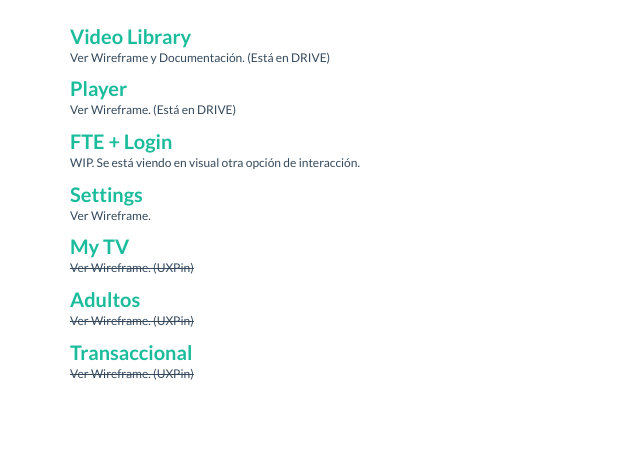
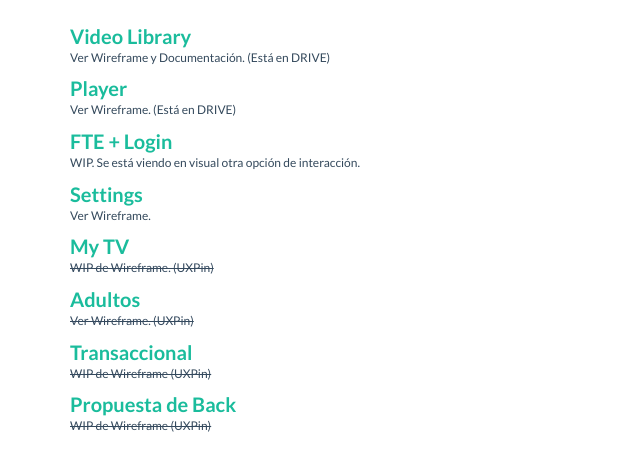
Before and after one commit to monicameika/itvwfs, a plain HTML site: page index.html in a window 1280 px wide. Shown: the part 91-560 px from the top of the page, without its empty margins (0-640 px from the left). Drawn offline with nearby package versions, Linux system fonts and the light colour scheme; a script that the page names is missing.

Commit message:
Release 29.06.15

```diff
--- a/index.html
+++ b/index.html
@@ -27,22 +27,25 @@
             <p> <a href="https://drive.google.com/open?id=0B_JTpbi6fHV2R1FNN2xsRWdPTVk&authuser=0" target="black"> Ver Wireframe y Documentación. (Está en DRIVE) </a></p>
 
         <h3>Player</h3>
-            <p> <a href="https://drive.google.com/open?id=0B_JTpbi6fHV2QVdBWHJKaVJlZGs&authuser=0" target="black"> Ver Wireframe. (Está en DRIVE) </a></p>
+            <p> <a href="https://drive.google.com/drive/folders/0B5A96oEsct-VfnNMQkdidHZvMERrTFdJdTVUbDBrcjUtQUVFQWlESXAwUXFLRm5xZkNmd1U" target="black"> Ver Wireframe. (Está en DRIVE) </a></p>
 
         <h3>FTE + Login</h3>
-            <p> <a href="https://live.uxpin.com/eeff22a52980bda2f6734a3f82dad944a1174226#/pages/23710634/sitemap" target="black"> WIP. Se está viendo en visual otra opción de interacción. </a></p>
+            <p> <a href="https://live.uxpin.com/0cf50edeb2efb23733209b565261f9195f891e60#/pages/24268746/sitemap" target="black"> WIP. Se está viendo en visual otra opción de interacción. </a></p>
 
         <h3>Settings</h3>
             <p> <a href="https://live.uxpin.com/fc1d03a35102778936279e1ddf6e607eb7711cdf#/pages/23710367/sitemap" target="black">Ver Wireframe. </a></p>
 
         <h3>My TV</h3>
-            <p><s> Ver Wireframe. (UXPin) </s></p>
+            <p><s> WIP de Wireframe. (UXPin) </s></p>
 
         <h3>Adultos</h3>
             <p><s> Ver Wireframe. (UXPin) </s></p>
 
         <h3>Transaccional</h3>
-            <p><s> Ver Wireframe. (UXPin) </s></p>
+            <p><s><a href="https://live.uxpin.com/b2292a3a04c9d3d7ae8f25f44237bdb2ab8b036d#/pages/24268916"> WIP de Wireframe (UXPin) </a></s></p>
+
+        <h3>Propuesta de Back</h3>
+            <p><s> <a href="https://live.uxpin.com/d448307565e9797e36dea6e2a935e28c0f2f76f9#/pages/24224168"> WIP de Wireframe (UXPin) </a></s></p>
     </div>
 
 
```
